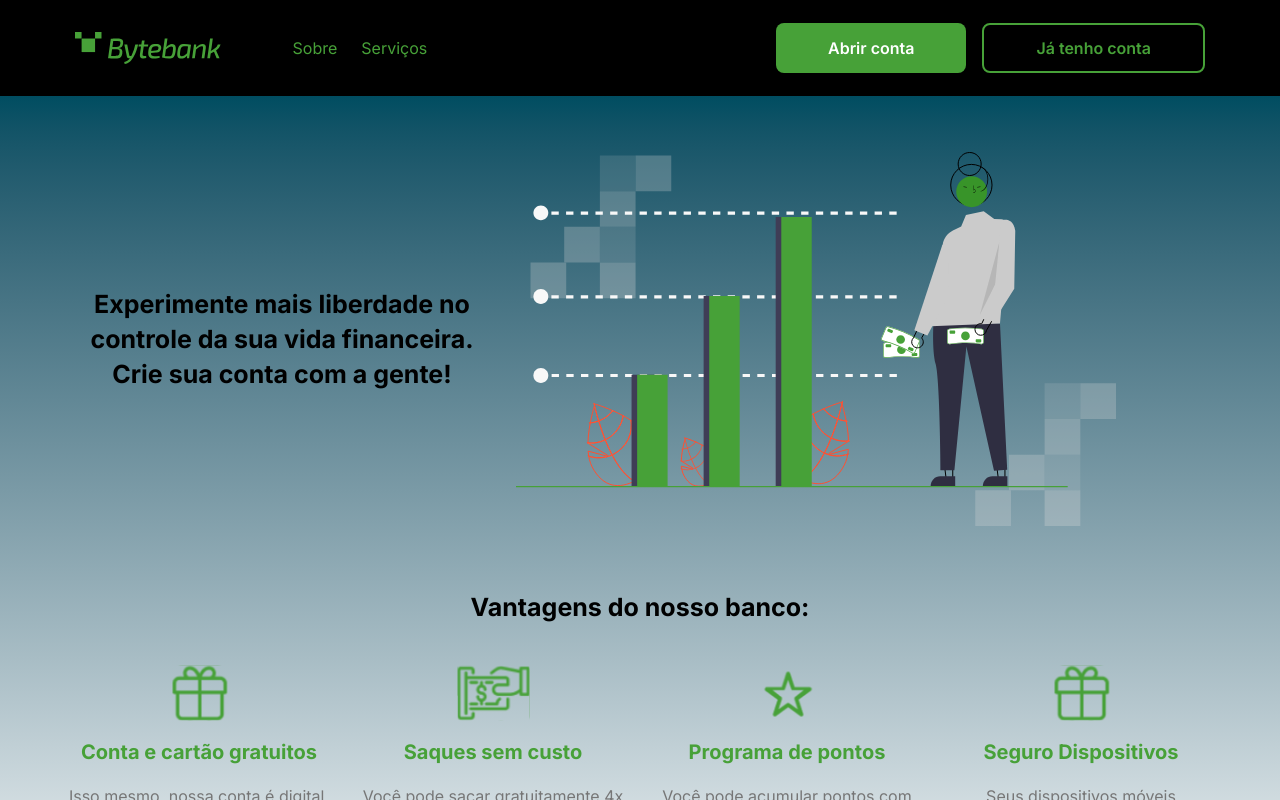
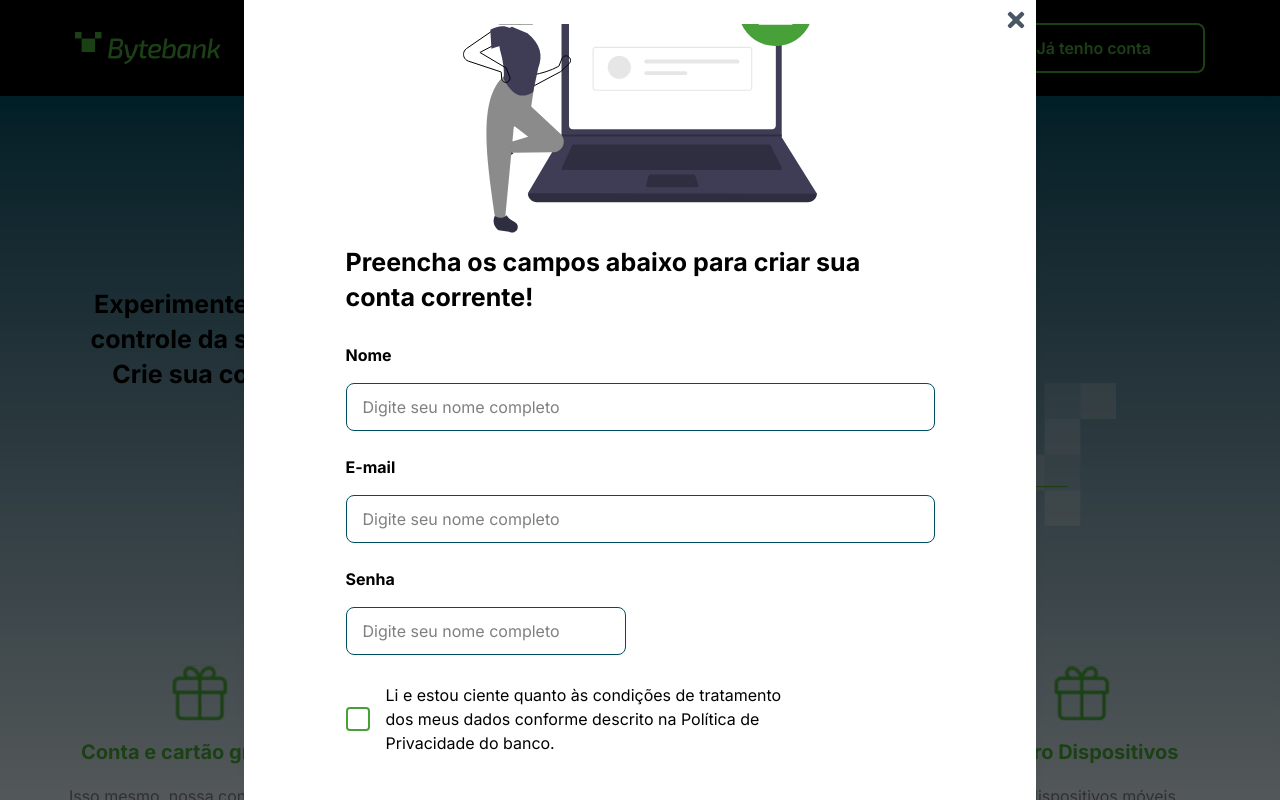
Before and after one commit to Walteann/bytebank-homepage, a Next.js app: page / in a window 1280 px wide. Both pictures are taken after a click on the button "Abrir conta". Shown: the top 800 px of the page. Built offline with nearby package versions, Linux system fonts and the light colour scheme.

Commit message:
feat: adicionado modal signup

```diff
--- a/src/app/components/layout/Header.tsx
+++ b/src/app/components/layout/Header.tsx
@@ -1,16 +1,35 @@
+'use client';
+
 import Link from "next/link";
 import Image from "next/image";
 import { MdMenu } from "react-icons/md";
 import Button from "../ui/button/Button";
+import { useModal } from "../ui/modal/useModal";
+import { SignUp } from "../ui/modal/SignUp";
 
 const Header = () => {
+	const { open, Modal } = useModal(
+        <SignUp />
+	);
+
 	return (
 		<header className="w-full h-[96px] bg-black flex justify-center">
 			<div className="w-full max-w-[1200px] flex items-center md:justify-between md:gap-[50px] p-[24px] md:px-[35px]">
-
 				<div className="flex items-center md:gap-[24px] lg:gap-[72px]">
-                    <Image className="hidden md:block lg:hidden" src="/logo/Logo_mini.svg" alt="Logo bytebank" width={26.6} height={26.6}/>
-                    <Image className="hidden md:hidden lg:block" src="/logo/Logo_1.svg" alt="Logo bytebank" width={145.6} height={32}/>
+					<Image
+						className="hidden md:block lg:hidden"
+						src="/logo/Logo_mini.svg"
+						alt="Logo bytebank"
+						width={26.6}
+						height={26.6}
+					/>
+					<Image
+						className="hidden md:hidden lg:block"
+						src="/logo/Logo_1.svg"
+						alt="Logo bytebank"
+						width={145.6}
+						height={32}
+					/>
 
 					<div className="hidden md:block">
 						<ul className="flex text-success gap-[24px]">
@@ -21,18 +40,32 @@ const Header = () => {
 				</div>
 
 				<div className="hidden md:flex md:flex flex-row gap-[16px] ">
-                    <Button className="bg-success text-white" value="Abrir conta"/>
-                    <Button className="bg-transparent !text-success border-2 border-success hover:bg-white hover:border-white hover:!text-black" value="Já tenho conta"/>
+					<Button
+						className="bg-success text-white"
+						value="Abrir conta"
+                        onClick={open}
+					/>
+					<Button
+						className="bg-transparent !text-success border-2 border-success hover:bg-white hover:border-white hover:!text-black"
+						value="Já tenho conta"
+					/>
 				</div>
 
-                <MdMenu className="md:hidden text-success text-[32px] mr-auto"/>
+				<MdMenu className="md:hidden text-success text-[32px] mr-auto" />
 
 				<Link href="/" className="pr-[3.4px] md:hidden">
-                    <Image  src="/logo/Logo_1.svg" alt="Logo bytebank" width={145.6} height={32}/>
+					<Image
+						src="/logo/Logo_1.svg"
+						alt="Logo bytebank"
+						width={145.6}
+						height={32}
+					/>
 				</Link>
 			</div>
+
+            {Modal}
 		</header>
-    )
-}
+	);
+};
 
 export default Header;
--- /dev/null
+++ b/src/app/components/ui/input-checkbox/InputCheckbox.tsx
@@ -0,0 +1,45 @@
+"use client";
+
+import { useState } from "react";
+
+interface InputCheckboxProps {
+  label: string;
+}
+
+export default function InputCheckbox({ label }: InputCheckboxProps) {
+  const [checked, setChecked] = useState(false);
+
+  return (
+    <label className="flex items-center gap-[16px] cursor-pointer select-none">
+      <input
+        type="checkbox"
+        checked={checked}
+        onChange={() => setChecked(!checked)}
+        className="peer hidden"
+      />
+      {/* Quadrado customizado */}
+      <span
+        className={`
+          w-[24px] h-[24px] flex items-center justify-center rounded border-2 w-max-fit
+          ${checked ? "bg-success border-success" : "border-success"}
+          peer-focus:ring-2 peer-focus:ring-green-300
+          transition-colors
+        `}
+      >
+        {checked && (
+          <svg
+            xmlns="http://www.w3.org/2000/svg"
+            className="w-[24px] h-[24px]  text-white"
+            fill="none"
+            viewBox="0 0 24 24"
+            stroke="currentColor"
+            strokeWidth={3}
+          >
+            <path strokeLinecap="round" strokeLinejoin="round" d="M5 13l4 4L19 7" />
+          </svg>
+        )}
+      </span>
+      <span className="w-[250px] md:w-[400px] text-md font-regular">{label}</span>
+    </label>
+  );
+}
--- /dev/null
+++ b/src/app/components/ui/input-text/InputText.tsx
@@ -0,0 +1,85 @@
+"use client";
+
+import { useEffect, useState } from "react";
+
+interface InputTextProps {
+  id?: string;
+  name: string;
+  label: string;
+  type?: string;
+  placeholder?: string;
+  monetary?: boolean;
+  className?: string;
+  value?: number;
+  onChange?: (value: number) => void;
+}
+
+export default function InputText({
+  id,
+  name,
+  label,
+  placeholder,
+  type="text",
+  monetary = false,
+  className = '',
+  value,
+  onChange,
+}: InputTextProps) {
+  // const [value, setValue] = useState("");
+//   const [internalValue, setInternalValue] = useState("");
+
+//   useEffect(() => {
+//     if (value === undefined || value === null) {
+//       setInternalValue("");
+//       return;
+//     }
+
+//     if (monetary) {
+//       // Converte number para string no formato "123,45"
+//       const str = value.toFixed(2).replace(".", ",");
+//       setInternalValue(str);
+//     } else {
+//       // Apenas número inteiro
+//       setInternalValue(value.toString());
+//     }
+//   }, [value, monetary]);
+
+//   const formatMonetary = (input: string) => {
+//     const digits = input.replace(/\D/g, "");
+//     const number = (parseInt(digits || "0", 10) / 100).toFixed(2);
+//     return number.replace(".", ",");
+//   };
+
+//   const handleChange = (e: React.ChangeEvent<HTMLInputElement>) => {
+//     const input = e.target.value;
+
+//     if (monetary) {
+//       const formatted = formatMonetary(input);
+//       setInternalValue(formatted);
+//       const numeric = parseFloat(formatted.replace(",", ".")) || 0;
+//       onChange?.(numeric);
+//     } else {
+//       const digits = input.replace(/\D/g, "");
+//       setInternalValue(digits);
+//       const numeric = parseInt(digits, 10) || 0;
+//       onChange?.(numeric);
+//     }
+//   };
+
+  return (
+    <div className={'flex flex-col gap-[16px] ' + className}>
+      {label && (
+        <label htmlFor={id} className="text-md text-black font-bold">
+          {label}
+        </label>
+      )}
+      <input
+        id={id}
+        name={name}
+        placeholder={placeholder}
+        type={type}
+        className="border border-primary rounded-default py-[11px] px-[16px] bg-white focus:outline-none focus:ring-0"
+      />
+    </div>
+  );
+}
--- /dev/null
+++ b/src/app/components/ui/modal/SignUp.tsx
@@ -0,0 +1,33 @@
+import Image from "next/image"
+import InputText from "../input-text/InputText"
+import Button from "../button/Button"
+import InputCheckbox from "../input-checkbox/InputCheckbox"
+
+export const SignUp = () => {
+    return (
+        <form className="flex flex-col gap-3 relative py-[26px] overflow-y-auto scroll-thin max-h-[85vh] md:max-h-none md:w-[445px] md:py-[40px] md:items-center md:justify-center lg:md:w-[589px]">
+            <div className="w-full relative w-[294px] h-[217px] md:w-[354.97px] md:h-[261.59px] flex items-center">
+                <Image fill className="object-cover !relative" src="/images/Ilustração_Login.svg" alt="ilustracao login" />
+            </div>
+			<h2 className="text-xl font-bold mb-4">Preencha os campos abaixo para criar sua conta corrente!</h2>
+
+            <div className="w-full flex gap-[24px] flex-col">
+                <InputText label="Nome" name="Nome" type="text" placeholder="Digite seu nome completo"/>
+
+                <InputText label="E-mail" name="E-mail" type="email" placeholder="Digite seu nome completo"/>
+
+                <InputText label="Senha" name="Senha" type="password" placeholder="Digite seu nome completo" className="md:w-[280px]"/>
+
+            </div>
+
+            <div className="w-full py-[16px]">
+                <InputCheckbox label="Li e estou ciente quanto às condições de tratamento dos meus dados conforme descrito na Política de Privacidade do banco."/>
+            </div>
+
+            <div className="w-full flex justify-center">
+                <Button value="Criar conta" className="max-w-fit !bg-accent !hover:bg-primary !md:max-w-none"/>
+            </div>
+
+		</form>
+    )
+}
--- /dev/null
+++ b/src/app/components/ui/modal/useModal.tsx
@@ -0,0 +1,39 @@
+// src/components/useModal.tsx
+"use client";
+
+import { useState, ReactNode } from "react";
+import { FaTimes } from "react-icons/fa";
+
+interface ModalProps {
+  children: ReactNode;
+  onClose: () => void;
+}
+
+function BaseModal({ children, onClose }: ModalProps) {
+  return (
+    <div className="fixed inset-0 flex items-center justify-center bg-black/60 z-50 px-[24px] md:px-[60px]">
+      <div className="bg-white shadow-lg w-full p-6 relative h-full flex justify-center lg:w-[792px]">
+        <button
+          onClick={onClose}
+          className="absolute top-2 right-2 text-gray-600 hover:text-black"
+        >
+          <FaTimes size={24}/>
+        </button>
+        {children}
+      </div>
+    </div>
+  );
+}
+
+export function useModal(content: ReactNode) {
+  const [isOpen, setIsOpen] = useState(false);
+
+  const open = () => setIsOpen(true);
+  const close = () => setIsOpen(false);
+
+  const Modal = isOpen ? (
+    <BaseModal onClose={close}>{content}</BaseModal>
+  ) : null;
+
+  return { open, close, Modal };
+}
--- a/src/app/page.tsx
+++ b/src/app/page.tsx
@@ -1,7 +1,12 @@
+'use client'
 import Image from "next/image";
 import Button from "./components/ui/button/Button";
 import CardProduct from "./components/ui/card-product/CardProduct";
+import { useModal } from "./components/ui/modal/useModal";
+import { SignUp } from "./components/ui/modal/SignUp";
 export default function Home() {
+	const { open, Modal } = useModal(<SignUp />);
+
 	const advantages = [
 		{
 			id: 1,
@@ -57,6 +62,7 @@ export default function Home() {
 					<Button
 						value="Abrir conta"
 						className="!bg-black !px-[28.4px] text-nowrap"
+						onClick={open}
 					/>
 					<Button
 						value="Já tenho conta"
@@ -82,6 +88,7 @@ export default function Home() {
 					</div>
 				</div>
 			</div>
+			{Modal}
 		</section>
 	);
 }
```
Also changed, not shown: public/images/Ilustração_Login.svg (added). Lines whose indentation alone changed are shown as unchanged.
